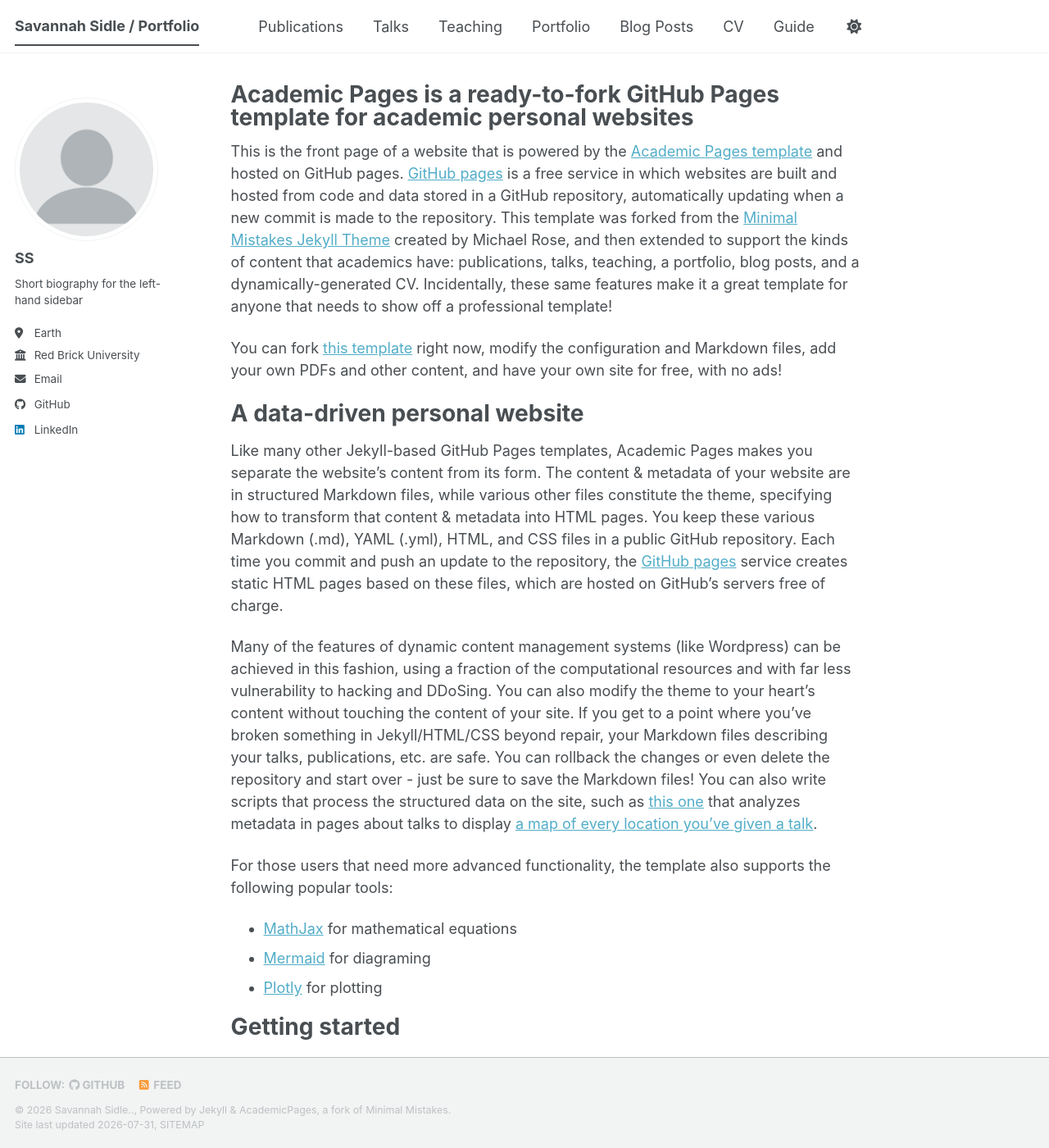
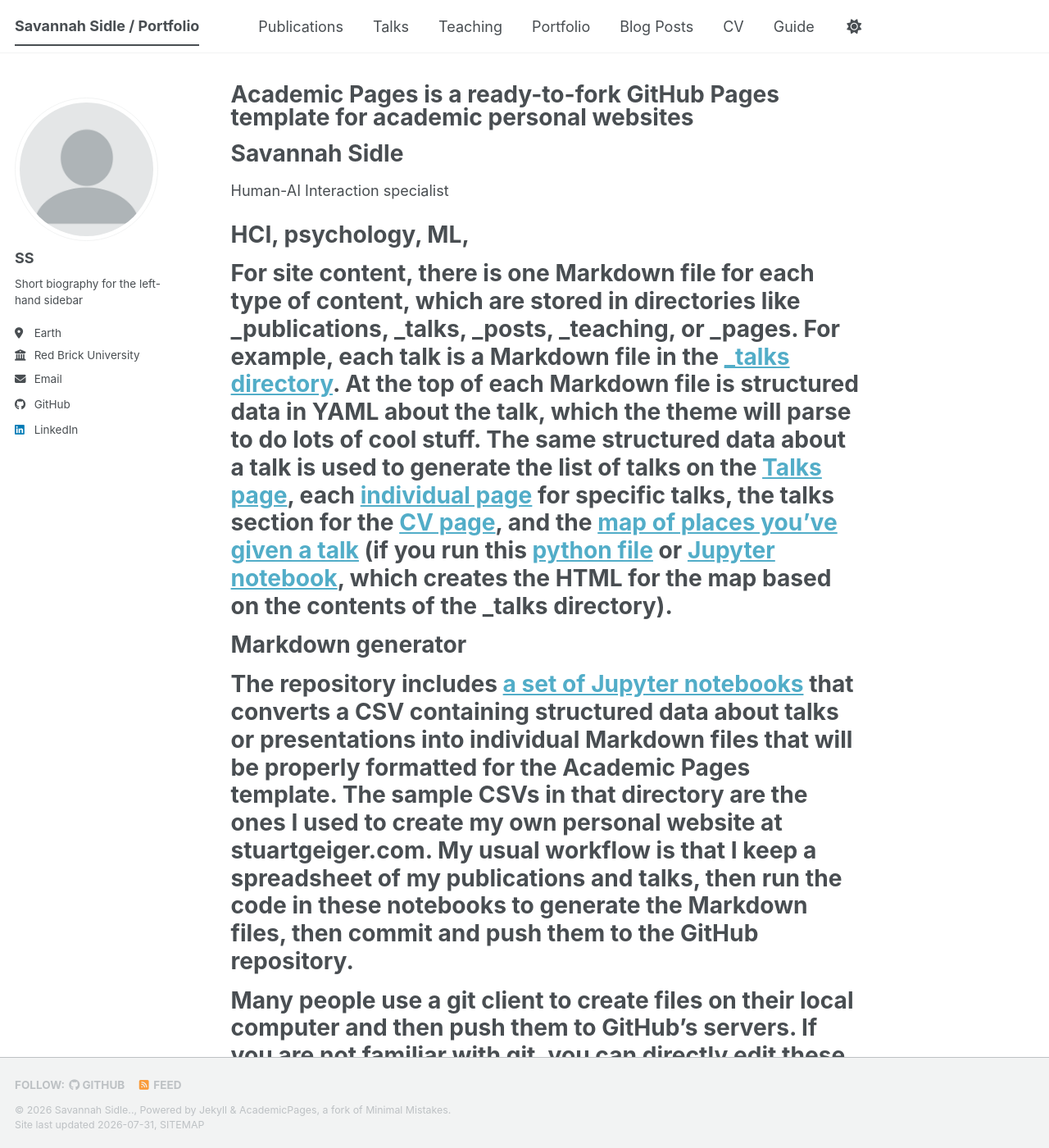
Before and after one commit to S-Sidle/Savannahsidle, a Jekyll site: the page built from _pages/about.md, in a window 1280 px wide and 1400 px high. Shown: the whole window at 82% size. Built offline with Jekyll 4.4.1, drawn with Linux system fonts in a browser that asks for light colours; a style sheet for code colours, icons or effects is not loaded; some of the changed text lies outside the part shown.

Commit message:
Revise about page with updated personal and site info
Updated the content of the about page to reflect new information about Savannah Sidle and her expertise in HCI, psychology, and ML. Removed outdated sections and added new content regarding site configuration and Markdown generation.

```diff
--- a/_pages/about.md
+++ b/_pages/about.md
@@ -6,51 +6,25 @@ redirect_from:
   - /about/
   - /about.html
 ---
+Savannah Sidle
+======
+Human-AI Interaction specialist
 
-This is the front page of a website that is powered by the [Academic Pages template](https://github.com/academicpages/academicpages.github.io) and hosted on GitHub pages. [GitHub pages](https://pages.github.com) is a free service in which websites are built and hosted from code and data stored in a GitHub repository, automatically updating when a new commit is made to the repository. This template was forked from the [Minimal Mistakes Jekyll Theme](https://mmistakes.github.io/minimal-mistakes/) created by Michael Rose, and then extended to support the kinds of content that academics have: publications, talks, teaching, a portfolio, blog posts, and a dynamically-generated CV. Incidentally, these same features make it a great template for anyone that needs to show off a professional template!
+# HCI, psychology, ML,
 
- You can fork [this template](https://github.com/academicpages/academicpages.github.io) right now, modify the configuration and Markdown files, add your own PDFs and other content, and have your own site for free, with no ads!
 
-A data-driven personal website
-======
-Like many other Jekyll-based GitHub Pages templates, Academic Pages makes you separate the website's content from its form. The content & metadata of your website are in structured Markdown files, while various other files constitute the theme, specifying how to transform that content & metadata into HTML pages. You keep these various Markdown (.md), YAML (.yml), HTML, and CSS files in a public GitHub repository. Each time you commit and push an update to the repository, the [GitHub pages](https://pages.github.com/) service creates static HTML pages based on these files, which are hosted on GitHub's servers free of charge.
 
-Many of the features of dynamic content management systems (like Wordpress) can be achieved in this fashion, using a fraction of the computational resources and with far less vulnerability to hacking and DDoSing. You can also modify the theme to your heart's content without touching the content of your site. If you get to a point where you've broken something in Jekyll/HTML/CSS beyond repair, your Markdown files describing your talks, publications, etc. are safe. You can rollback the changes or even delete the repository and start over - just be sure to save the Markdown files! You can also write scripts that process the structured data on the site, such as [this one](https://github.com/academicpages/academicpages.github.io/blob/master/talkmap.ipynb) that analyzes metadata in pages about talks to display [a map of every location you've given a talk](https://academicpages.github.io/talkmap.html).
+#  For site content, there is one Markdown file for each type of content, which are stored in directories like _publications, _talks, _posts, _teaching, or _pages. For example, each talk is a Markdown file in the [_talks directory](https://github.com/academicpages/academicpages.github.io/tree/master/_talks). At the top of each Markdown file is structured data in YAML about the talk, which the theme will parse to do lots of cool stuff. The same structured data about a talk is used to generate the list of talks on the [Talks page](https://academicpages.github.io/talks), each [individual page](https://academicpages.github.io/talks/2012-03-01-talk-1) for specific talks, the talks section for the [CV page](https://academicpages.github.io/cv), and the [map of places you've given a talk](https://academicpages.github.io/talkmap.html) (if you run this [python file](https://github.com/academicpages/academicpages.github.io/blob/master/talkmap.py) or [Jupyter notebook](https://github.com/academicpages/academicpages.github.io/blob/master/talkmap.ipynb), which creates the HTML for the map based on the contents of the _talks directory).
 
-For those users that need more advanced functionality, the template also supports the following popular tools:
-- [MathJax](https://www.mathjax.org/) for mathematical equations
-- [Mermaid](https://mermaid.js.org/) for diagraming
-- [Plotly](https://plotly.com/javascript/) for plotting
+# **Markdown generator**
 
-Getting started
-======
-1. Register a GitHub account if you don't have one and confirm your e-mail (required!)
-1. Fork [this template](https://github.com/academicpages/academicpages.github.io) by clicking the "Use this template" button in the top right.
-1. Go to the repository's settings (rightmost item in the tabs that start with "Code", should be below "Unwatch"). Rename the repository "[your GitHub username].github.io", which will also be your website's URL.
-1. Set site-wide configuration and create content & metadata (see below -- also see [this set of diffs](https://archive.is/3TPas) showing what files were changed to set up [an example site](https://getorg-testacct.github.io) for a user with the username "getorg-testacct")
-1. Upload any files (like PDFs, .zip files, etc.) to the files/ directory. They will appear at https://[your GitHub username].github.io/files/example.pdf.
-1. Check status by going to the repository settings, in the "GitHub pages" section
+# The repository includes [a set of Jupyter notebooks](https://github.com/academicpages/academicpages.github.io/tree/master/markdown_generator)  that converts a CSV containing structured data about talks or presentations into individual Markdown files that will be properly formatted for the Academic Pages template. The sample CSVs in that directory are the ones I used to create my own personal website at stuartgeiger.com. My usual workflow is that I keep a spreadsheet of my publications and talks, then run the code in these notebooks to generate the Markdown files, then commit and push them to the GitHub repository.
 
-Site-wide configuration
-------
-The main configuration file for the site is in the base directory in [_config.yml](https://github.com/academicpages/academicpages.github.io/blob/master/_config.yml), which defines the content in the sidebars and other site-wide features. You will need to replace the default variables with ones about yourself and your site's github repository. The configuration file for the top menu is in [_data/navigation.yml](https://github.com/academicpages/academicpages.github.io/blob/master/_data/navigation.yml). For example, if you don't have a portfolio or blog posts, you can remove those items from that navigation.yml file to remove them from the header.
 
-Create content & metadata
-------
-For site content, there is one Markdown file for each type of content, which are stored in directories like _publications, _talks, _posts, _teaching, or _pages. For example, each talk is a Markdown file in the [_talks directory](https://github.com/academicpages/academicpages.github.io/tree/master/_talks). At the top of each Markdown file is structured data in YAML about the talk, which the theme will parse to do lots of cool stuff. The same structured data about a talk is used to generate the list of talks on the [Talks page](https://academicpages.github.io/talks), each [individual page](https://academicpages.github.io/talks/2012-03-01-talk-1) for specific talks, the talks section for the [CV page](https://academicpages.github.io/cv), and the [map of places you've given a talk](https://academicpages.github.io/talkmap.html) (if you run this [python file](https://github.com/academicpages/academicpages.github.io/blob/master/talkmap.py) or [Jupyter notebook](https://github.com/academicpages/academicpages.github.io/blob/master/talkmap.ipynb), which creates the HTML for the map based on the contents of the _talks directory).
+# Many people use a git client to create files on their local computer and then push them to GitHub's servers. If you are not familiar with git, you can directly edit these configuration and Markdown files directly in the github.com interface. Navigate to a file (like [this one](https://github.com/academicpages/academicpages.github.io/blob/master/_talks/2012-03-01-talk-1.md) and click the pencil icon in the top right of the content preview (to the right of the "Raw | Blame | History" buttons). You can delete a file by clicking the trashcan icon to the right of the pencil icon. You can also create new files or upload files by navigating to a directory and clicking the "Create new file" or "Upload files" buttons.
 
-**Markdown generator**
+# Example: editing a Markdown file for a talk
+# ![Editing a Markdown file for a talk](/images/editing-talk.png)
 
-The repository includes [a set of Jupyter notebooks](https://github.com/academicpages/academicpages.github.io/tree/master/markdown_generator
-) that converts a CSV containing structured data about talks or presentations into individual Markdown files that will be properly formatted for the Academic Pages template. The sample CSVs in that directory are the ones I used to create my own personal website at stuartgeiger.com. My usual workflow is that I keep a spreadsheet of my publications and talks, then run the code in these notebooks to generate the Markdown files, then commit and push them to the GitHub repository.
 
-How to edit your site's GitHub repository
-------
-Many people use a git client to create files on their local computer and then push them to GitHub's servers. If you are not familiar with git, you can directly edit these configuration and Markdown files directly in the github.com interface. Navigate to a file (like [this one](https://github.com/academicpages/academicpages.github.io/blob/master/_talks/2012-03-01-talk-1.md) and click the pencil icon in the top right of the content preview (to the right of the "Raw | Blame | History" buttons). You can delete a file by clicking the trashcan icon to the right of the pencil icon. You can also create new files or upload files by navigating to a directory and clicking the "Create new file" or "Upload files" buttons.
-
-Example: editing a Markdown file for a talk
-![Editing a Markdown file for a talk](/images/editing-talk.png)
-
-For more info
-------
-More info about configuring Academic Pages can be found in [the guide](https://academicpages.github.io/markdown/), the [growing wiki](https://github.com/academicpages/academicpages.github.io/wiki), and you can always [ask a question on GitHub](https://github.com/academicpages/academicpages.github.io/discussions). The [guides for the Minimal Mistakes theme](https://mmistakes.github.io/minimal-mistakes/docs/configuration/) (which this theme was forked from) might also be helpful.
+# More info about configuring Academic Pages can be found in [the guide](https://academicpages.github.io/markdown/), the [growing wiki](https://github.com/academicpages/academicpages.github.io/wiki), and you can always [ask a question on GitHub](https://github.com/academicpages/academicpages.github.io/discussions). The [guides for the Minimal Mistakes theme](https://mmistakes.github.io/minimal-mistakes/docs/configuration/) (which this theme was forked from) might also be helpful.
```
